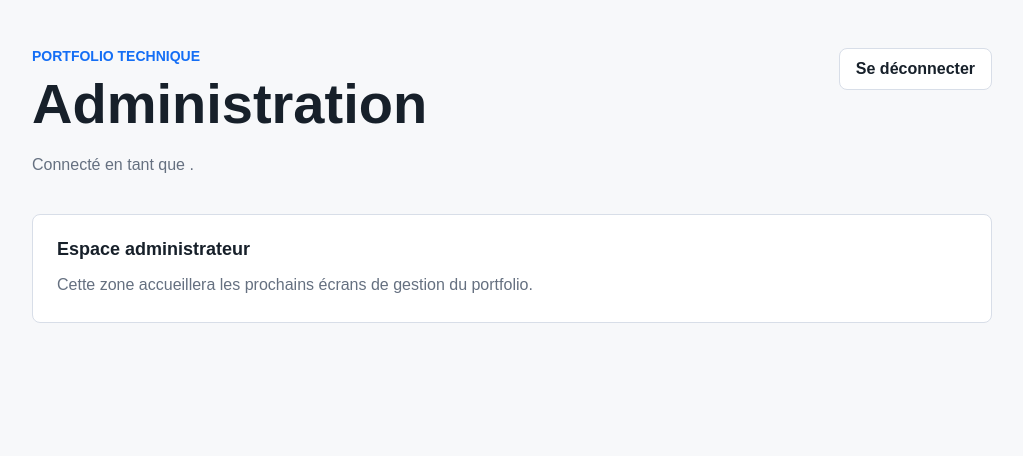
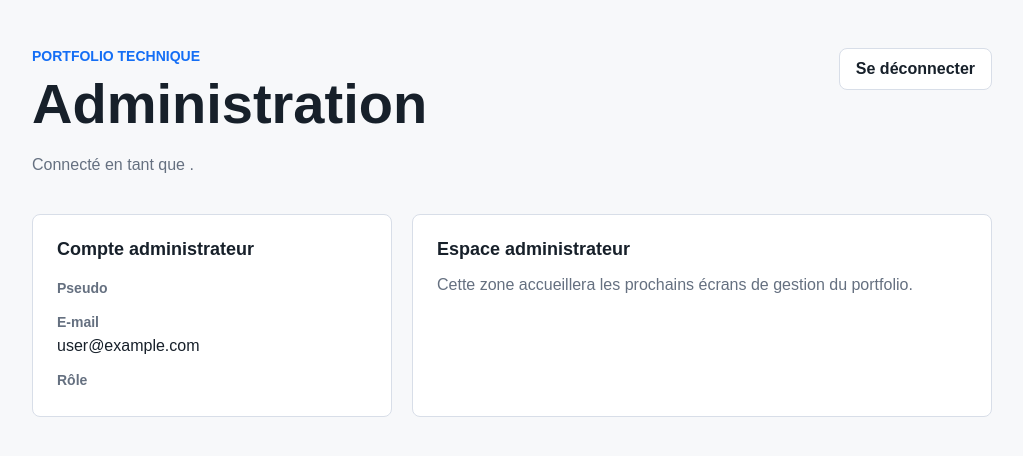
Before and after one commit to SiBlue7/projet-master-portfolio, a Next.js app: page /admin in a window 1280 px wide. Shown: the top 456 px of the page, without its empty margins (128-1151 px from the left). Built offline with nearby package versions, Linux system fonts and the light colour scheme; no server answers; sample sign-in values are in the browser's storage.

Commit message:
feat(admin): afficher les informations de session admin

```diff
--- a/src/app/admin/page.module.css
+++ b/src/app/admin/page.module.css
@@ -66,8 +66,14 @@
   outline-offset: 2px;
 }
 
+.panels {
+  display: grid;
+  grid-template-columns: minmax(280px, 360px) minmax(0, 1fr);
+  gap: 20px;
+  margin-top: 36px;
+}
+
 .panel {
-  margin-top: 36px;
   padding: 24px;
   border: 1px solid var(--border);
   border-radius: 8px;
@@ -86,8 +92,37 @@
   line-height: 1.6;
 }
 
+.sessionList {
+  display: grid;
+  gap: 14px;
+  margin: 20px 0 0;
+}
+
+.sessionItem {
+  display: grid;
+  gap: 4px;
+}
+
+.sessionItem dt {
+  color: var(--muted);
+  font-size: 0.875rem;
+  font-weight: 700;
+}
+
+.sessionItem dd {
+  min-width: 0;
+  margin: 0;
+  overflow-wrap: anywhere;
+  color: var(--foreground);
+  line-height: 1.5;
+}
+
 @media (max-width: 640px) {
   .header {
     flex-direction: column;
   }
+
+  .panels {
+    grid-template-columns: 1fr;
+  }
 }
--- a/src/app/admin/page.tsx
+++ b/src/app/admin/page.tsx
@@ -10,6 +10,8 @@ export default async function AdminPage() {
   if (!session) {
     redirect("/admin/login");
   }
+
+  const adminEmail = session.user.email ?? "Non renseigné";
 
   return (
     <main className={styles.page}>
@@ -28,11 +30,32 @@ export default async function AdminPage() {
           <LogoutButton />
         </div>
 
-        <div className={styles.panel}>
-          <h2 className={styles.panelTitle}>Espace administrateur</h2>
-          <p className={styles.panelText}>
-            Cette zone accueillera les prochains écrans de gestion du portfolio.
-          </p>
+        <div className={styles.panels}>
+          <div className={styles.panel}>
+            <h2 className={styles.panelTitle}>Compte administrateur</h2>
+            <dl className={styles.sessionList}>
+              <div className={styles.sessionItem}>
+                <dt>Pseudo</dt>
+                <dd>{session.user.pseudo}</dd>
+              </div>
+              <div className={styles.sessionItem}>
+                <dt>E-mail</dt>
+                <dd>{adminEmail}</dd>
+              </div>
+              <div className={styles.sessionItem}>
+                <dt>Rôle</dt>
+                <dd>{session.user.role}</dd>
+              </div>
+            </dl>
+          </div>
+
+          <div className={styles.panel}>
+            <h2 className={styles.panelTitle}>Espace administrateur</h2>
+            <p className={styles.panelText}>
+              Cette zone accueillera les prochains écrans de gestion du
+              portfolio.
+            </p>
+          </div>
         </div>
       </section>
     </main>
```
Also changed, not shown: 1 other file (tests, documents, lock files or other folders).
